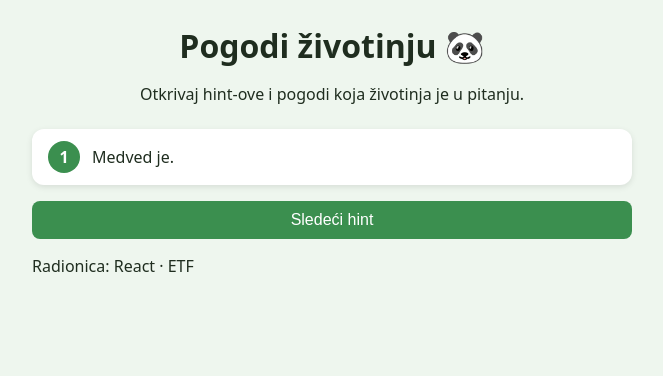
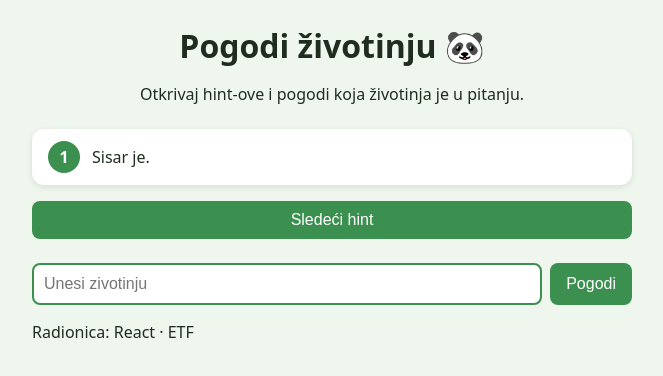
Before and after one commit to Dushenn/animaldle, a React (Vite) app: page / in a window 1280 px wide. Shown: the top 376 px of the page, without its empty margins (308-971 px from the left). Built offline with nearby package versions, Linux system fonts and the light colour scheme.

Commit message:
korak 5: unos pokusaja, pobeda/poraz, random zivotinja i igraj ponovo

```diff
--- a/src/App.jsx
+++ b/src/App.jsx
@@ -6,11 +6,56 @@ import Header from "./components/Header";
 import HintCard from "./components/HintCard";
 import {zivotinje} from './data/zivotinje';
 
-const zivotinja = zivotinje[0];
+const MAX_POKUSAJA = 3
+
+function izaberiZivotinju() {
+  const index = Math.floor(Math.random() * zivotinje.length)
+  return zivotinje[index]
+}
+
+// pomocna funkcija koja pretvara čć u c, š u s, ž u z, itd...
+/* function normalize(text) {
+  return text
+    .trim()
+    .toLowerCase()
+    .normalize('NFD')
+    .replace(/[\u0300-\u036f]/g, '')
+} */
+
 
 function App() {
   //let revealed = 1;  NE VALJA
-  const [revealed, setRevealed] = useState(1)
+  const [revealed, setRevealed] = useState(1);
+
+  const [zivotinja, setZivotinja] = useState(izaberiZivotinju);   // funkcija bez zagrada, jer bi se u suprotnom pozivala pri svakom iscrtavanju
+  const [guess, setGuess] = useState('');
+  const [attempts, setAttempts] = useState([]);
+  const [isWon, setIsWon] = useState(false);
+
+  const isLost = !isWon && attempts.length >= MAX_POKUSAJA
+  const gameOver = isWon || isLost
+
+  const handleSubmit = (e) => {
+    e.preventDefault();
+    //console.log("Pokušaj: ", guess)
+    const clean = guess.trim().toLowerCase();       //ili const clean = normalize(guess) zbog čćžš
+    if(clean === '') return;
+
+    if(clean === zivotinja.name) {
+      setIsWon(true)
+    } else {
+      setAttempts([...attempts, clean]);
+    }
+    setGuess('');
+  };
+
+  const resetGame = () => {
+    setZivotinja(izaberiZivotinju());
+    setRevealed(1);
+    setGuess('');
+    setAttempts([]);
+    setIsWon(false);
+  }
 
   return (
     <div className="app">
@@ -26,10 +71,31 @@ function App() {
       <button
         className="reveal-button"
         onClick={() => setRevealed(revealed + 1)}
-        disabled = {revealed >= zivotinja.hints.length}
+        disabled = {revealed >= zivotinja.hints.length || gameOver}
       >
         Sledeći hint
       </button>
+
+      <form className="guess-form" onSubmit={handleSubmit}>
+        <input
+          type="text"
+          className="guess-input"
+          placeholder="Unesi zivotinju"
+          value={guess}
+          onChange={(e) => setGuess(e.target.value)}
+          disabled={gameOver}
+        />
+        <button type="submit" disabled={gameOver}>Pogodi</button>
+      </form>
+      <ul className="attempts">
+        {attempts.map((attempt, index) => (
+          <li key={index} className="attempt">❌ {attempt}</li>
+        ))}
+      </ul>
+
+      {isWon && <p className="message win">Čestitamo, pogodio si! 🎉</p>}
+      {isLost && <p className="message lose">Nisi uspeo. Odgovor je: {zivotinja.name}</p>}
+      {gameOver && <button className="reveal-button" onClick={resetGame}>Igraj ponovo</button>}
 
       <Footer />
     </div>
```
